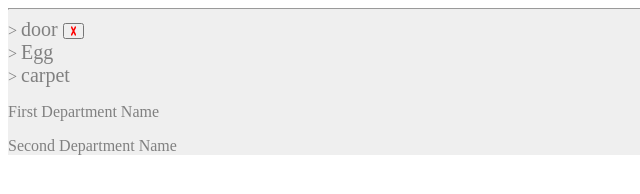
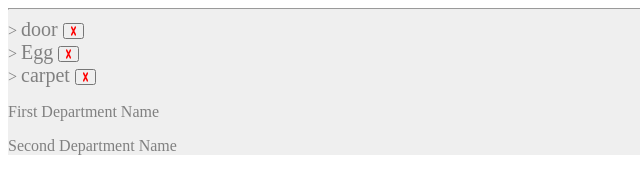
Before and after one commit to emrickgarrett/CSE322Project, a plain HTML site: page content.html in a window 1280 px wide. Shown: the full height of the page, 0-640 px from the left. Drawn offline with Linux system fonts and the light colour scheme.

Commit message:
Idk what the change was

```diff
--- a/content.html
+++ b/content.html
@@ -16,7 +16,7 @@
 
 
 <script>
-	login("citizen", "test");
+	login("clerk", "test");
 	printFile("door", 1);
 	printFile("Egg", 2);
 	printFile("carpet", 3);
```
